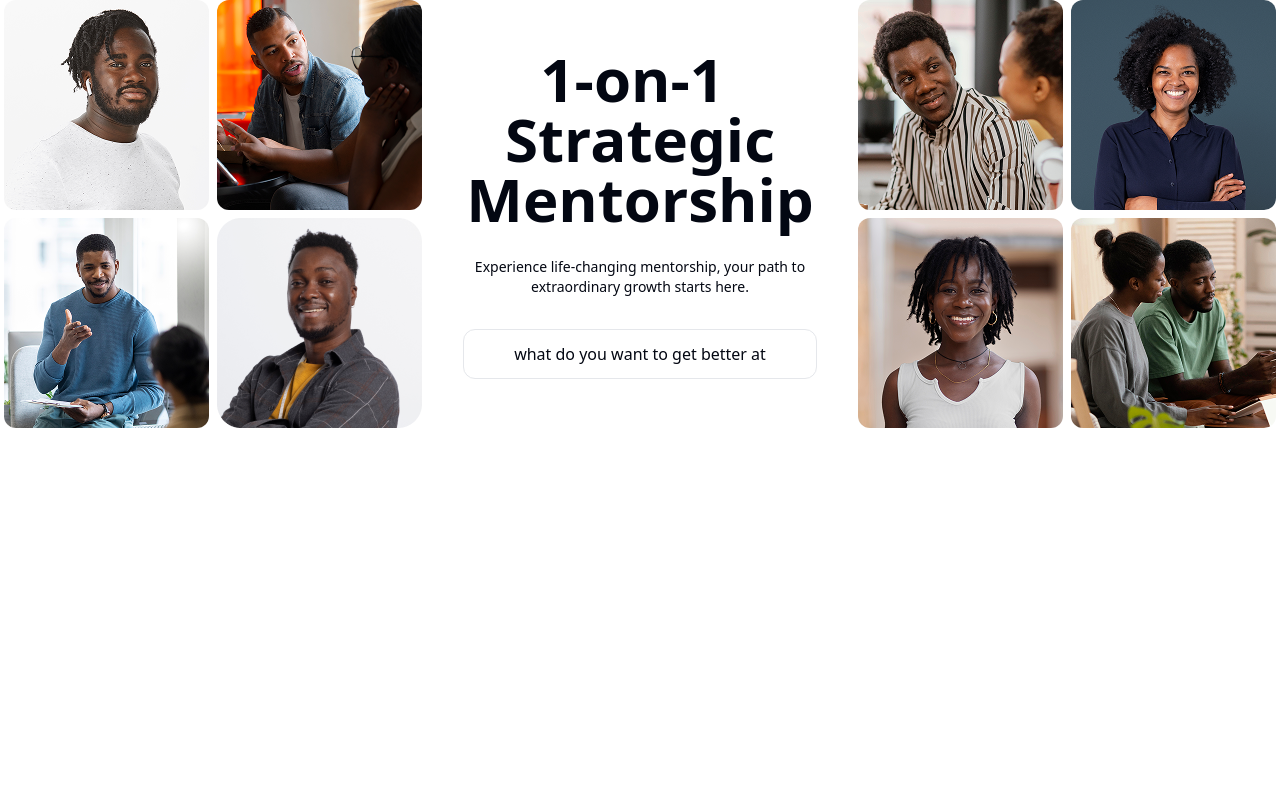
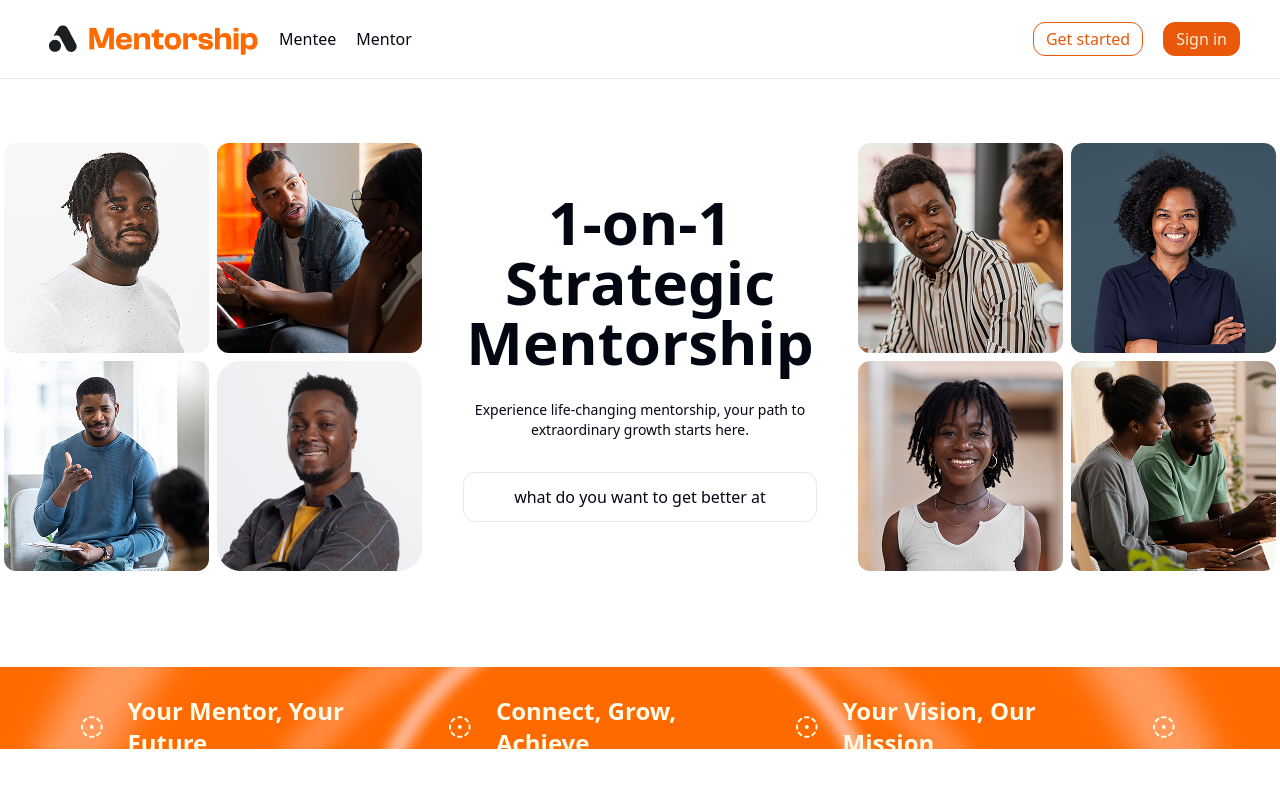
Before and after one commit to MichAdek23/backend_leapon, a React (Vite) app: page / in a window 1280 px wide. Shown: the top 790 px of the page. Built offline with nearby package versions, Linux system fonts and the light colour scheme.

Commit message:
fixed landing pagee

```diff
--- a/src/App.jsx
+++ b/src/App.jsx
@@ -1,10 +1,11 @@
 import { Route, Routes } from 'react-router-dom';
 import './App.css';
 import MentorDashBoard from './component/MeentoDashboard/mentor-DashBoard';
-import LandingPage from './component/Landing page/LandingPage';
-
+import Hero from './component/Landing page/homecomponents/Hero';
 import Mentee from './component/Mentee-onboarding/Mentee';
-import Hero from './component/Landing page/homecomponents/Hero';
+import SignUp from './component/UserAuth/register/SignUp';
+import Login from './component/UserAuth/Login/Login';
+import LandingPage from './component/Landing page/homecomponents/LandingPage';
 
 
 
@@ -12,8 +13,11 @@ function App() {
   return (
     <>
        <Routes>
+       <Route path='/' element={<LandingPage/>} />
+        <Route path='/SignUp' element={<SignUp/>}/>
+        <Route path='/Login' element={<Login/>}/>
         <Route path='/mentorDashBoard' element={<MentorDashBoard />} />
-        <Route path='/' element={<Hero/>} />
+        <Route path='/menteeDashBoard' element={<Mentee/>}/>
 
       </Routes>
     </>
--- a/src/component/Landing page/homecomponents/AfterHero.jsx
+++ b/src/component/Landing page/homecomponents/AfterHero.jsx
@@ -4,10 +4,10 @@ import { CircleDotDashed } from 'lucide-react';
 
 const AfterHero = () => {
   return (
-    <div className=''>
+    <div className=' '>
       <div className='relative '>
-        <img className='mt-24 h-15' src={asset.section} alt="" />
-        <div className='absolute top-7 flex items-center justify-center text-2xl  px-20 text-yellow-50 font-bold'>
+        <img className='mt-24 h-15 w-full' src={asset.section} alt="" />
+        <div className='absolute top-7 w-full flex items-center justify-center text-2xl  px-20 text-yellow-50 font-bold'>
           <CircleDotDashed className='mr-6'/>
           Your Mentor, Your Future
           <CircleDotDashed className='mr-6 ml-6'/>
--- a/src/component/Landing page/homecomponents/Hero.jsx
+++ b/src/component/Landing page/homecomponents/Hero.jsx
@@ -13,10 +13,9 @@ const Hero = () => {
           </ul>
       </div>
       <div className='text-center px-4'>
-        <h1 className='text-6xl font-bold text-center'>1-on-1  <br/>
+         <h1 className='text-6xl font-bold text-center'>  1-on-1 <br/>
             Strategic <br/>
-            Mentorship
-        </h1>
+            Mentorship</h1>
         <p className='mb-5 mt-4 p-3 text-sm'>Experience life-changing mentorship, your path to <br/> extraordinary growth starts here.</p>
         <p className='border rounded-xl py-3'>what do you want to get better at</p>
       </div>
--- /dev/null
+++ b/src/component/Landing page/homecomponents/LandingPage.jsx
@@ -0,0 +1,28 @@
+import React from 'react';
+import Navbar from './Navbar';
+import Hero from './Hero';
+import AfterHero from './AfterHero';
+
+function LandingPage() {
+    return (
+        <>
+         <header>
+            <Navbar/>
+         </header>
+
+         <main>
+          <section>
+            <Hero/>
+            </section>
+
+            <section>
+              <AfterHero/>
+            </section>
+
+        </main>
+        </>
+
+    );
+}
+
+export default LandingPage;
--- a/src/component/Landing page/homecomponents/Navbar.jsx
+++ b/src/component/Landing page/homecomponents/Navbar.jsx
@@ -12,8 +12,13 @@ const Navbar = () => {
         <NavLink to="/mentor">Mentor</NavLink>
       </ul>
       <ul className='flex items-center justify-between gap-x-5'>
-        <button to="/register" className='border border-orange-600 px-3 py-1 rounded-xl text-orange-600 '>Get started</button>
-        <button className='border border-orange-600 px-3 py-1 rounded-xl bg-orange-600 text-orange-100'>Sign in</button>
+        <NavLink to='/SignUp' >
+        <button  className='border border-orange-600 px-3 py-1 rounded-xl text-orange-600 '>Get started</button>
+        </NavLink>
+       <NavLink to="/Login">
+       <button className='border border-orange-600 px-3 py-1 rounded-xl bg-orange-600 text-orange-100'>Sign in</button>
+       </NavLink>
+
       </ul>
       </div>
       <hr className='mb-16'/>
```
